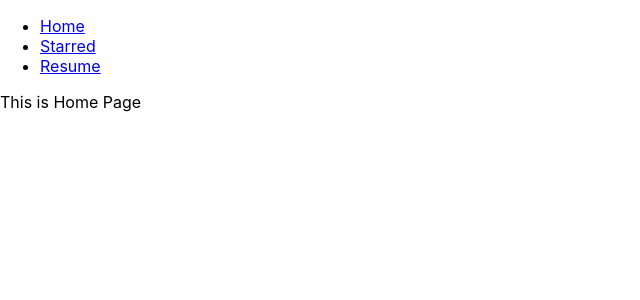
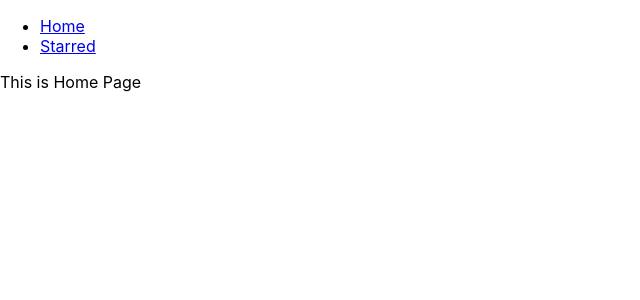
Before and after one commit to NaveenGali11/Box-Office, a React (Create React App) app: page / in a window 1280 px wide. Shown: the top 300 px of the page, without its empty margins (0-640 px from the left). Built offline with nearby package versions, Linux system fonts and the light colour scheme.

Commit message:
Removed Some Files which are added for testing knowledge

```diff
--- a/src/App.js
+++ b/src/App.js
@@ -2,7 +2,6 @@ import React from 'react';
 import { Switch, Route } from 'react-router-dom';
 import Navs from './components/Navs';
 import Home from './pages/Home';
-import Resume from './pages/Resume';
 import Starred from './pages/Starred';
 
 function App() {
@@ -16,9 +15,6 @@ function App() {
         <Route exact path="/starred">
           <Starred />
         </Route>
-        <Route exact path="/Resume">
-          <Resume />
-        </Route>
 
         <Route>This is 404 Page Go Away from here</Route>
       </Switch>
--- a/src/components/Navs.js
+++ b/src/components/Navs.js
@@ -4,7 +4,6 @@ import { Link } from 'react-router-dom';
 const LINKS = [
   { to: '/', text: 'Home' },
   { to: '/Starred', text: 'Starred' },
-  { to: '/Resume', text: 'Resume' },
 ];
 
 function Navs() {
--- a/src/pages/Resume.js
+++ /dev/null
@@ -1,7 +0,0 @@
-import React from 'react';
-
-function Resume() {
-  return <div>This is Resume Page</div>;
-}
-
-export default Resume;
```
